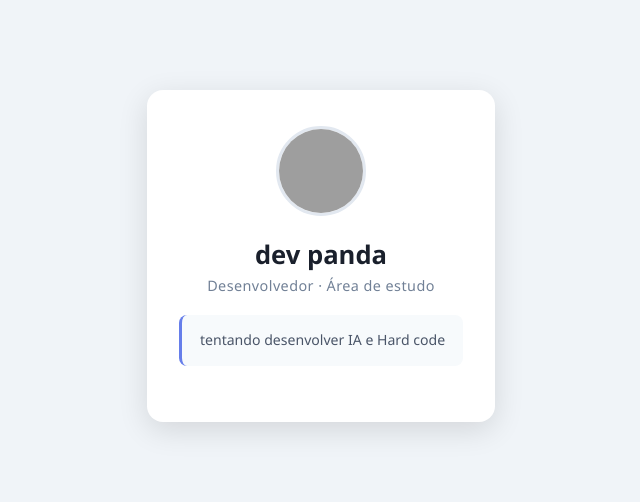
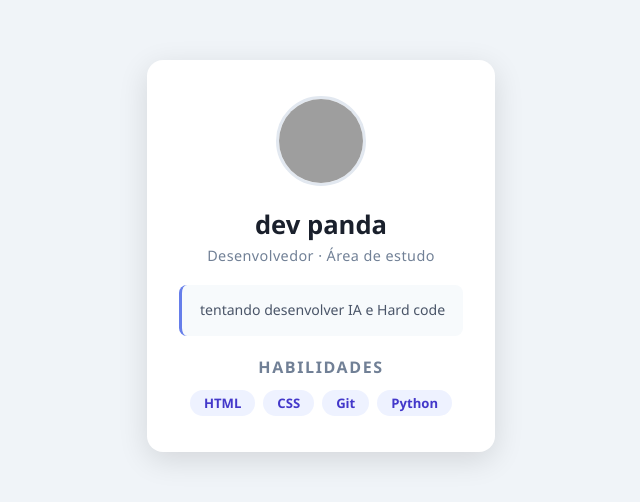
Before and after one commit to lcsmaster13/pratica, a plain HTML site: page index.html in a window 1280 px wide. Shown: the part 144-646 px from the top of the page, without its empty margins (319-959 px from the left). Drawn offline with Linux system fonts and the light colour scheme; grey boxes are pictures that could not be loaded.

Commit message:
adicionando html e css

```diff
--- a/index.html
+++ b/index.html
@@ -25,8 +25,16 @@
         </p>
       </div>
 
-      <!-- O Colaborador vai adicionar a seção abaixo -->
-      <!-- <section id="habilidades"></section> -->
+<section id="habilidades">
+  <h2>Habilidades</h2>
+  <div class="skills">
+    <span class="skill">HTML</span>
+    <span class="skill">CSS</span>
+    <span class="skill">Git</span>
+    <span class="skill">Python</span>
+    <!-- adicione suas próprias habilidades -->
+  </div>
+</section>
 
     </div>
   </main>
--- a/style.css
+++ b/style.css
@@ -51,3 +51,27 @@ body {
 }
 
 .bio p { font-size: .88rem; color: #4a5568; line-height: 1.6; }
+
+#habilidades h2 {
+  font-size: 1rem;
+  color: #718096;
+  text-transform: uppercase;
+  letter-spacing: .1em;
+  margin-bottom: 12px;
+}
+.skills {
+  display: flex;
+  flex-wrap: wrap;
+  gap: 8px;
+  justify-content: center;
+}
+.skill {
+  background: #eef2ff;
+  color: #4338ca;
+  padding: 4px 14px;
+  border-radius: 20px;
+  font-size: .82rem;
+  font-weight: 600;
+  transition: transform .2s;
+}
+.skill:hover { transform: scale(1.08); }
```
